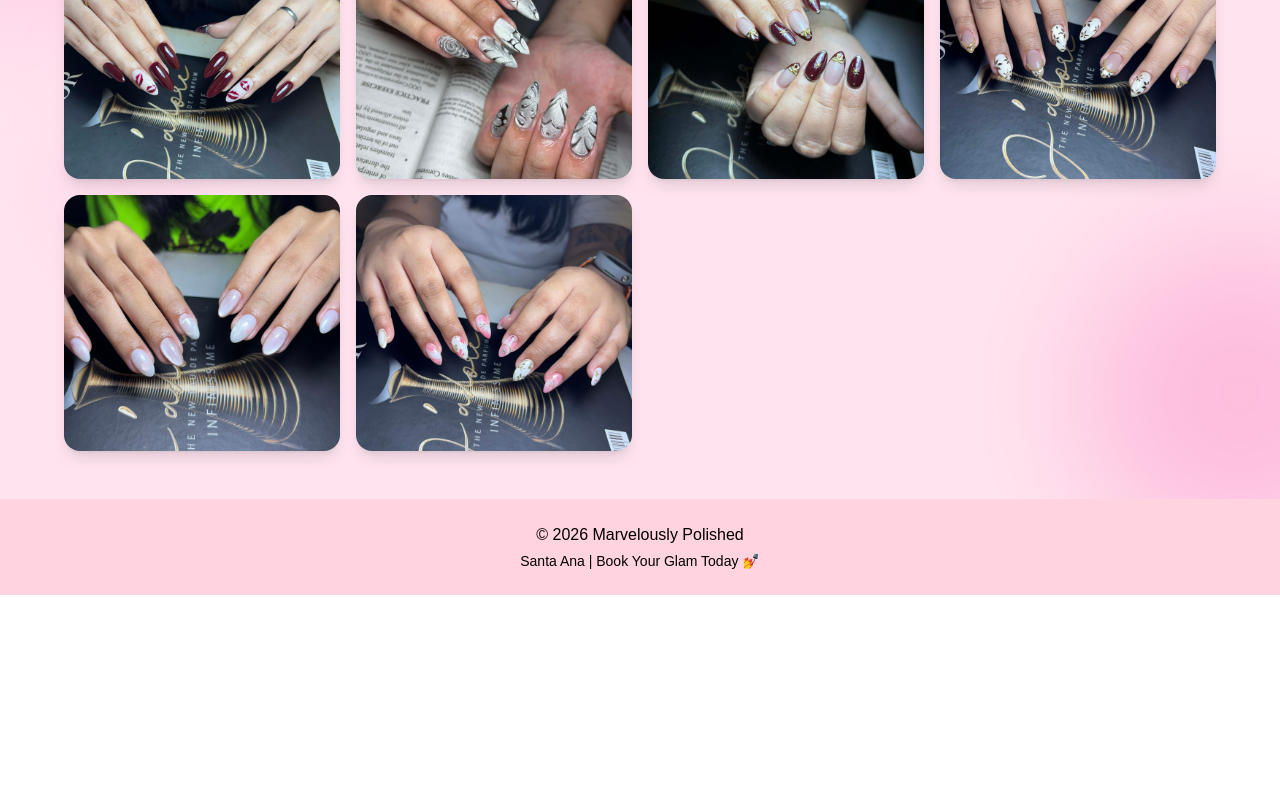
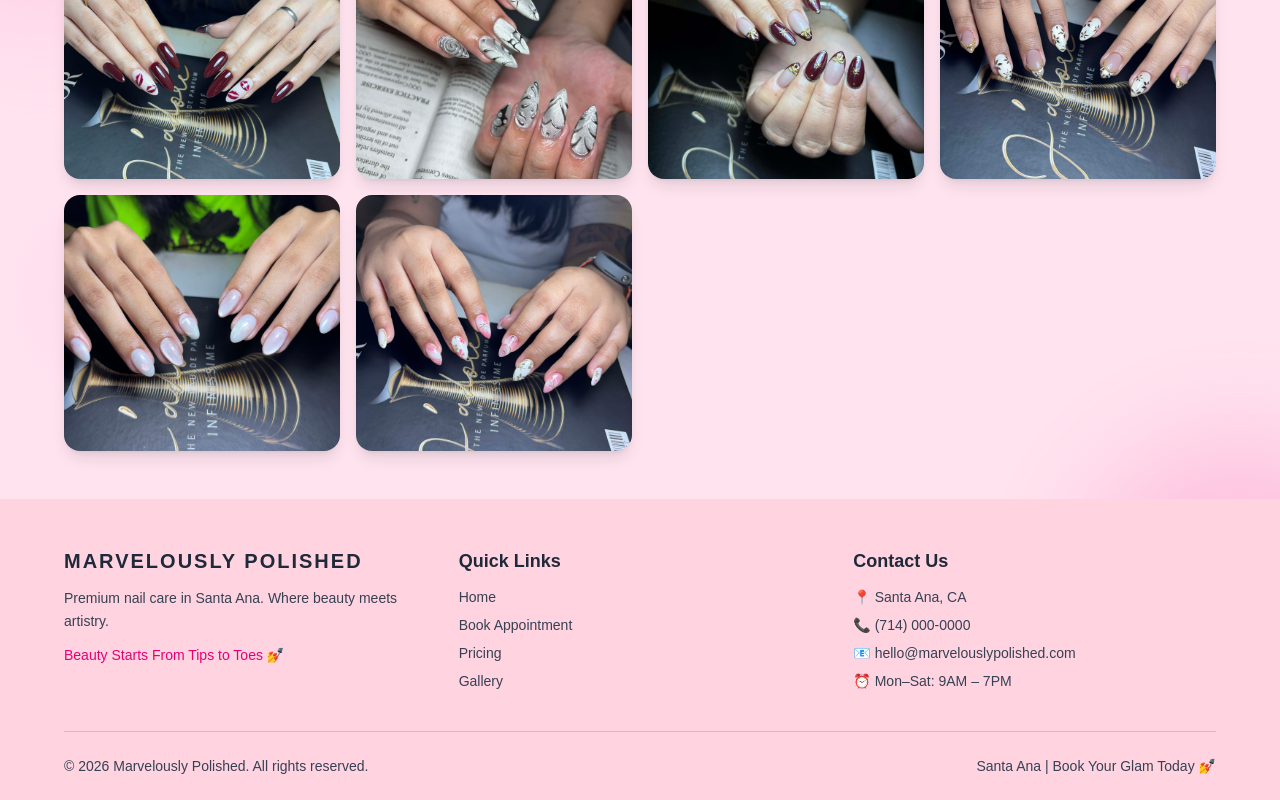
Before and after one commit to rhigovillahermosa18-star/Capstone, a Next.js app: page /gallery in a window 1280 px wide. Shown: the part 369-1169 px from the top of the page. Before the commit the page ends 964 px from the top, so only its background shows below. Built offline with nearby package versions, Linux system fonts and the light colour scheme.

Commit message:
update project files

```diff
--- a/app/book/page.tsx
+++ b/app/book/page.tsx
@@ -159,14 +159,50 @@ export default function Book() {
         </div>
       </div>
 
-    <footer className="bg-[#FFD3DF] text-center py-6 relative z-10">
-        <p className="text-black font-medium">
-          © 2026 Marvelously Polished
-        </p>
+      <footer className="bg-[#FFD3DF] relative z-10 pt-12 pb-6 px-6">
+        <div className="max-w-6xl mx-auto">
 
-        <p className="text-sm text-black mt-1">
-          Santa Ana | Book Your Glam Today 💅
-        </p>
+          <div className="grid md:grid-cols-3 gap-8 mb-10">
+
+            {/* Brand */}
+            <div className="space-y-3">
+              <h3 className="text-xl font-bold text-gray-800 tracking-widest">MARVELOUSLY POLISHED</h3>
+              <p className="text-gray-700 text-sm leading-relaxed">
+                Premium nail care in Santa Ana. Where beauty meets artistry.
+              </p>
+              <p className="text-pink-600 font-medium text-sm">Beauty Starts From Tips to Toes 💅</p>
+            </div>
+
+            {/* Quick Links */}
+            <div className="space-y-3">
+              <h4 className="font-bold text-gray-800 text-lg">Quick Links</h4>
+              <div className="space-y-2 text-sm">
+                <Link href="/homepage" className="block text-gray-700 hover:text-pink-600 transition">Home</Link>
+                <Link href="/book" className="block text-gray-700 hover:text-pink-600 transition">Book Appointment</Link>
+                <Link href="/pricing" className="block text-gray-700 hover:text-pink-600 transition">Pricing</Link>
+                <Link href="/gallery" className="block text-gray-700 hover:text-pink-600 transition">Gallery</Link>
+              </div>
+            </div>
+
+            {/* Contact */}
+            <div className="space-y-3">
+              <h4 className="font-bold text-gray-800 text-lg">Contact Us</h4>
+              <div className="space-y-2 text-sm text-gray-700">
+                <p>📍 Santa Ana, CA</p>
+                <p>📞 (714) 000-0000</p>
+                <p>📧 hello@marvelouslypolished.com</p>
+                <p>⏰ Mon–Sat: 9AM – 7PM</p>
+              </div>
+            </div>
+
+          </div>
+
+          <div className="border-t border-pink-300 pt-6 flex flex-col md:flex-row justify-between items-center gap-2 text-sm text-gray-700">
+            <p>© 2026 Marvelously Polished. All rights reserved.</p>
+            <p>Santa Ana | Book Your Glam Today 💅</p>
+          </div>
+
+        </div>
       </footer>
 
     </div>
--- a/app/gallery/page.tsx
+++ b/app/gallery/page.tsx
@@ -116,14 +116,50 @@ export default function Gallery() {
         </div>
       </div>
 
-    <footer className="bg-[#FFD3DF] text-center py-6 relative z-10">
-        <p className="text-black font-medium">
-          © 2026 Marvelously Polished
-        </p>
+    <footer className="bg-[#FFD3DF] relative z-10 pt-12 pb-6 px-6">
+        <div className="max-w-6xl mx-auto">
 
-        <p className="text-sm text-black mt-1">
-          Santa Ana | Book Your Glam Today 💅
-        </p>
+          <div className="grid md:grid-cols-3 gap-8 mb-10">
+
+            {/* Brand */}
+            <div className="space-y-3">
+              <h3 className="text-xl font-bold text-gray-800 tracking-widest">MARVELOUSLY POLISHED</h3>
+              <p className="text-gray-700 text-sm leading-relaxed">
+                Premium nail care in Santa Ana. Where beauty meets artistry.
+              </p>
+              <p className="text-pink-600 font-medium text-sm">Beauty Starts From Tips to Toes 💅</p>
+            </div>
+
+            {/* Quick Links */}
+            <div className="space-y-3">
+              <h4 className="font-bold text-gray-800 text-lg">Quick Links</h4>
+              <div className="space-y-2 text-sm">
+                <Link href="/homepage" className="block text-gray-700 hover:text-pink-600 transition">Home</Link>
+                <Link href="/book" className="block text-gray-700 hover:text-pink-600 transition">Book Appointment</Link>
+                <Link href="/pricing" className="block text-gray-700 hover:text-pink-600 transition">Pricing</Link>
+                <Link href="/gallery" className="block text-gray-700 hover:text-pink-600 transition">Gallery</Link>
+              </div>
+            </div>
+
+            {/* Contact */}
+            <div className="space-y-3">
+              <h4 className="font-bold text-gray-800 text-lg">Contact Us</h4>
+              <div className="space-y-2 text-sm text-gray-700">
+                <p>📍 Santa Ana, CA</p>
+                <p>📞 (714) 000-0000</p>
+                <p>📧 hello@marvelouslypolished.com</p>
+                <p>⏰ Mon–Sat: 9AM – 7PM</p>
+              </div>
+            </div>
+
+          </div>
+
+          <div className="border-t border-pink-300 pt-6 flex flex-col md:flex-row justify-between items-center gap-2 text-sm text-gray-700">
+            <p>© 2026 Marvelously Polished. All rights reserved.</p>
+            <p>Santa Ana | Book Your Glam Today 💅</p>
+          </div>
+
+        </div>
       </footer>
 
     </div>
--- a/app/homepage/page.tsx
+++ b/app/homepage/page.tsx
@@ -131,14 +131,50 @@ export default function Home() {
       </div>
 
       {/* Footer */}
-      <footer className="bg-[#FFD3DF] text-center py-6 relative z-10">
-        <p className="text-black font-medium">
-          © 2026 Marvelously Polished
-        </p>
+      <footer className="bg-[#FFD3DF] relative z-10 pt-12 pb-6 px-6">
+        <div className="max-w-6xl mx-auto">
 
-        <p className="text-sm text-black mt-1">
-          Santa Ana | Book Your Glam Today 💅
-        </p>
+          <div className="grid md:grid-cols-3 gap-8 mb-10">
+
+            {/* Brand */}
+            <div className="space-y-3">
+              <h3 className="text-xl font-bold text-gray-800 tracking-widest">MARVELOUSLY POLISHED</h3>
+              <p className="text-gray-700 text-sm leading-relaxed">
+                Premium nail care in Santa Ana. Where beauty meets artistry.
+              </p>
+              <p className="text-pink-600 font-medium text-sm">Beauty Starts From Tips to Toes 💅</p>
+            </div>
+
+            {/* Quick Links */}
+            <div className="space-y-3">
+              <h4 className="font-bold text-gray-800 text-lg">Quick Links</h4>
+              <div className="space-y-2 text-sm">
+                <Link href="/homepage" className="block text-gray-700 hover:text-pink-600 transition">Home</Link>
+                <Link href="/book" className="block text-gray-700 hover:text-pink-600 transition">Book Appointment</Link>
+                <Link href="/pricing" className="block text-gray-700 hover:text-pink-600 transition">Pricing</Link>
+                <Link href="/gallery" className="block text-gray-700 hover:text-pink-600 transition">Gallery</Link>
+              </div>
+            </div>
+
+            {/* Contact */}
+            <div className="space-y-3">
+              <h4 className="font-bold text-gray-800 text-lg">Contact Us</h4>
+              <div className="space-y-2 text-sm text-gray-700">
+                <p>📍 Santa Ana, CA</p>
+                <p>📞 (714) 000-0000</p>
+                <p>📧 hello@marvelouslypolished.com</p>
+                <p>⏰ Mon–Sat: 9AM – 7PM</p>
+              </div>
+            </div>
+
+          </div>
+
+          <div className="border-t border-pink-300 pt-6 flex flex-col md:flex-row justify-between items-center gap-2 text-sm text-gray-700">
+            <p>© 2026 Marvelously Polished. All rights reserved.</p>
+            <p>Santa Ana | Book Your Glam Today 💅</p>
+          </div>
+
+        </div>
       </footer>
 
     </div>
--- a/app/pricing/page.tsx
+++ b/app/pricing/page.tsx
@@ -144,14 +144,50 @@ export default function Pricing() {
         </div>
       </div>
 
-    <footer className="bg-[#FFD3DF] text-center py-6 relative z-10">
-        <p className="text-black font-medium">
-          © 2026 Marvelously Polished
-        </p>
+      <footer className="bg-[#FFD3DF] relative z-10 pt-12 pb-6 px-6">
+        <div className="max-w-6xl mx-auto">
 
-        <p className="text-sm text-black mt-1">
-          Santa Ana | Book Your Glam Today 💅
-        </p>
+          <div className="grid md:grid-cols-3 gap-8 mb-10">
+
+            {/* Brand */}
+            <div className="space-y-3">
+              <h3 className="text-xl font-bold text-gray-800 tracking-widest">MARVELOUSLY POLISHED</h3>
+              <p className="text-gray-700 text-sm leading-relaxed">
+                Premium nail care in Santa Ana. Where beauty meets artistry.
+              </p>
+              <p className="text-pink-600 font-medium text-sm">Beauty Starts From Tips to Toes 💅</p>
+            </div>
+
+            {/* Quick Links */}
+            <div className="space-y-3">
+              <h4 className="font-bold text-gray-800 text-lg">Quick Links</h4>
+              <div className="space-y-2 text-sm">
+                <Link href="/homepage" className="block text-gray-700 hover:text-pink-600 transition">Home</Link>
+                <Link href="/book" className="block text-gray-700 hover:text-pink-600 transition">Book Appointment</Link>
+                <Link href="/pricing" className="block text-gray-700 hover:text-pink-600 transition">Pricing</Link>
+                <Link href="/gallery" className="block text-gray-700 hover:text-pink-600 transition">Gallery</Link>
+              </div>
+            </div>
+
+            {/* Contact */}
+            <div className="space-y-3">
+              <h4 className="font-bold text-gray-800 text-lg">Contact Us</h4>
+              <div className="space-y-2 text-sm text-gray-700">
+                <p>📍 Santa Ana, CA</p>
+                <p>📞 (714) 000-0000</p>
+                <p>📧 hello@marvelouslypolished.com</p>
+                <p>⏰ Mon–Sat: 9AM – 7PM</p>
+              </div>
+            </div>
+
+          </div>
+
+          <div className="border-t border-pink-300 pt-6 flex flex-col md:flex-row justify-between items-center gap-2 text-sm text-gray-700">
+            <p>© 2026 Marvelously Polished. All rights reserved.</p>
+            <p>Santa Ana | Book Your Glam Today 💅</p>
+          </div>
+
+        </div>
       </footer>
 
     </div>
```
